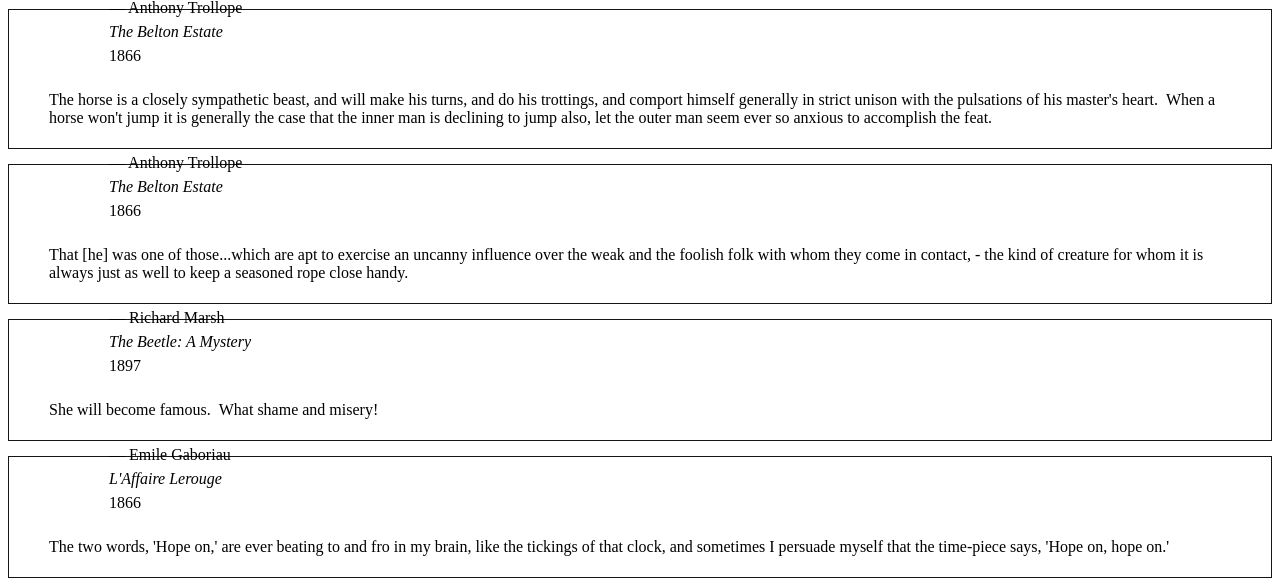
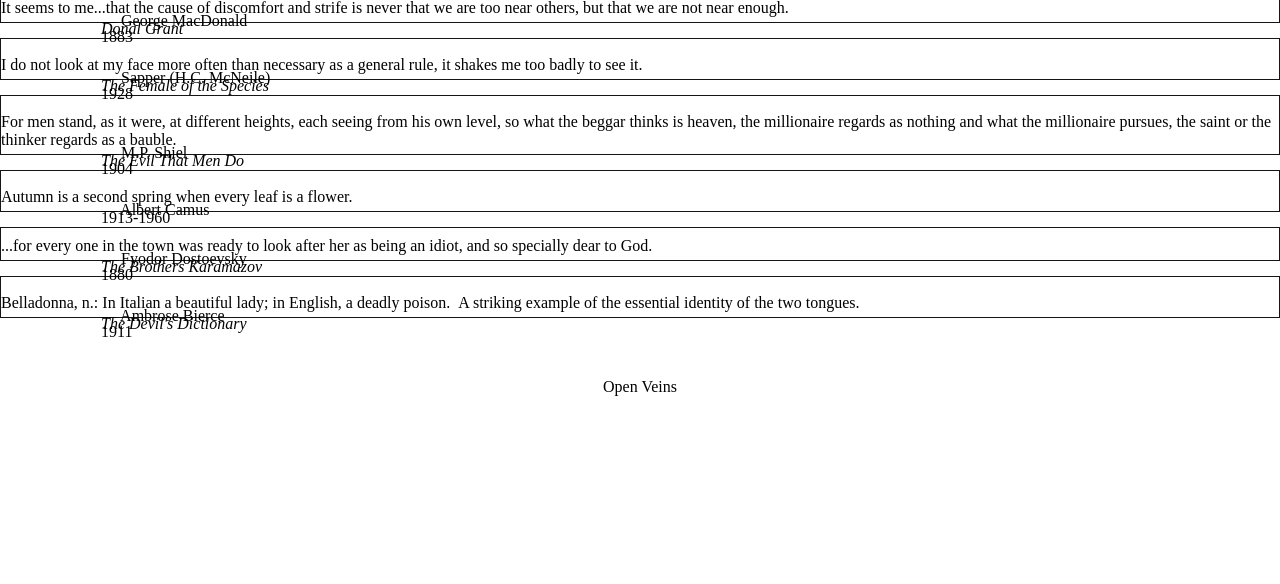
Before and after one commit to conorsch/openveins, a Django app: page / in a window 1280 px wide; the page is wider, and only the part inside the window is pictured. Shown: the part 4802-5386 px from the top of that part. After the commit the page ends 5198 px from the top of that part, so only its background shows below. Run offline with Django 3.2, Linux system fonts and the light colour scheme; data comes from the database, SQL or seed files in the repository; some libraries are stand-ins or nearby versions.

Commit message:
adds footer

```diff
--- a/openveins/static/openveins.css
+++ b/openveins/static/openveins.css
@@ -1,3 +1,14 @@
+/* Sticky footer from http://stackoverflow.com/a/21325511/140800 */
+* {
+  margin: 0;
+}
+html, body {
+  height: 100%;
+}
+.footer, .push {
+  height: 45px; /* .push must be the same height as .footer */
+  text-align: center;
+}
 .jumbotron {
   color: red;
 }
@@ -8,8 +19,6 @@
   border: 1px solid #151515;
 }
 .quote-box blockquote {
-
-
 }
 .quote-attribution {
   float: left;
--- a/openveins/templates/base.html
+++ b/openveins/templates/base.html
@@ -15,10 +15,17 @@
   <div class="jumbotron">
     Open Veins
   </div>
+  <div class="main-content">
     {% block content %}
     {% endblock content %}
     <!-- jQuery (necessary for Bootstrap's JavaScript plugins) -->
     <script src="https://ajax.googleapis.com/ajax/libs/jquery/1.11.2/jquery.min.js"></script>
     {% bootstrap_script %}
+  </div>
+  <div class="push"></div>
+  </div>
+  <div class="footer">
+    <p>Open Veins</p>
+  </div>
   </body>
 </html>
--- a/openveins/views.py
+++ b/openveins/views.py
@@ -4,6 +4,7 @@ from openveins.models import Quote
 
 def home(request):
     quotes = Quote.objects.all()
+#    quotes = quotes[0:2]
     return render_to_response(
         'index.html',
         {'quotes': quotes},
```
